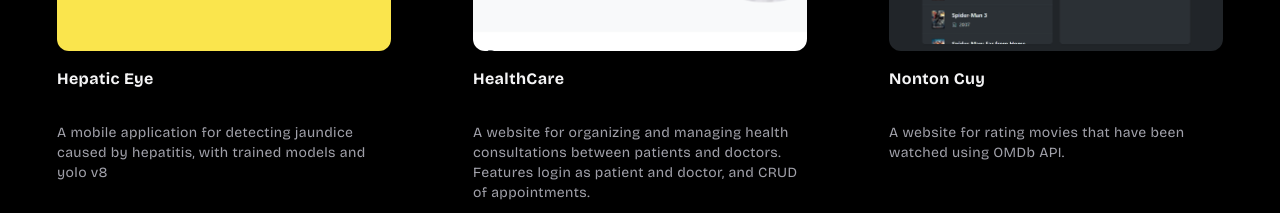
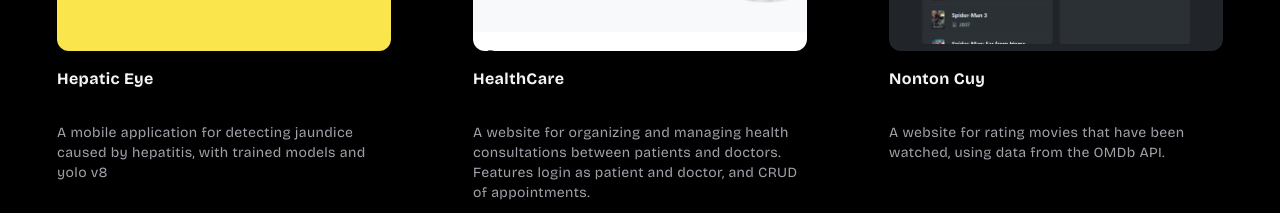
Before and after one commit to MadeSatya5/portfolio-react, a React (Vite) app: page / in a window 1280 px wide. Shown: the part 3000-3213 px from the top of the page. Built offline with nearby package versions, Linux system fonts and the light colour scheme.

Commit message:
fixing bug

```diff
--- a/src/section/project/Project.jsx
+++ b/src/section/project/Project.jsx
@@ -19,7 +19,7 @@ const projects = [
   {
     title: "Nonton Cuy",
     description:
-      "A website for rating movies that have been watched using OMDb API.",
+      "A website for rating movies that have been watched, using data from the OMDb API.",
     link: "",
     image: "/image/nontoncuy.png",
   },
```
